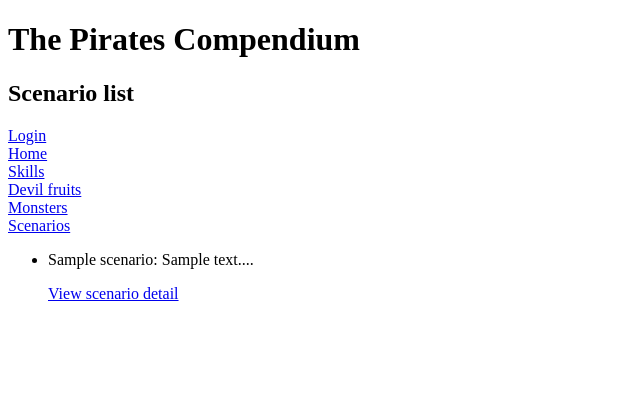
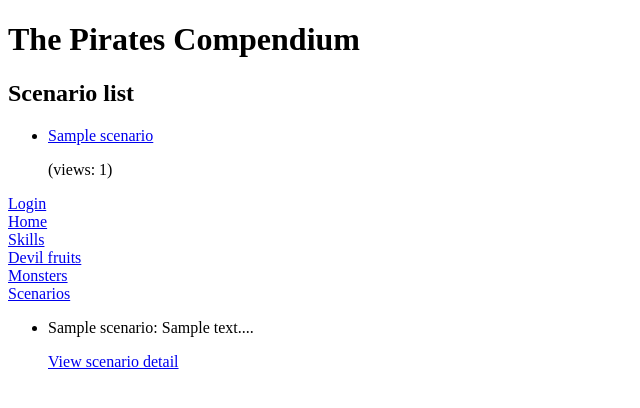
Before and after one commit to SerhiiHryniuk/the-pirates-compendium, a Django app: page /compendium/scenario/ in a window 1280 px wide. Shown: the top 408 px of the page, without its empty margins (0-640 px from the left). Run offline with Django 5.2, Linux system fonts and the light colour scheme; tables that the repository leaves empty hold one stand-in row (values such as "Sample post").

Commit message:
feat: add top 3 viewed scenario in the list page

```diff
--- a/compendium/views.py
+++ b/compendium/views.py
@@ -303,6 +303,11 @@ class ScenarioListView(ListView):
     context_object_name = 'scenario_list'
     paginate_by = 5
 
+    def get_context_data(self, **kwargs):
+        context = super().get_context_data(**kwargs)
+        context['top_scenarios'] = Scenario.objects.order_by('-view_count', 'title')[:3]
+        return context
+
 
 class ScenarioCreateView(CreateView):
     model = Scenario
--- a/templates/compendium/scenario_list.html
+++ b/templates/compendium/scenario_list.html
@@ -7,6 +7,14 @@
 <body>
   <h1>The Pirates Compendium</h1>
   <h2>Scenario list</h2>
+  <ul>
+    {% for scenario in top_scenarios %}
+      <li>
+        <a href="{% url "compendium:scenario_detail" slug=scenario.slug %}">{{ scenario.title }}</a>
+        <p>(views: {{ scenario.view_count }})</p>
+      </li>
+    {% endfor %}
+  </ul>
   {% if user.is_authenticated %}
     <p>User: {{ user.username }}</p>
     <form action="{% url "logout" %}" method=post>
```
